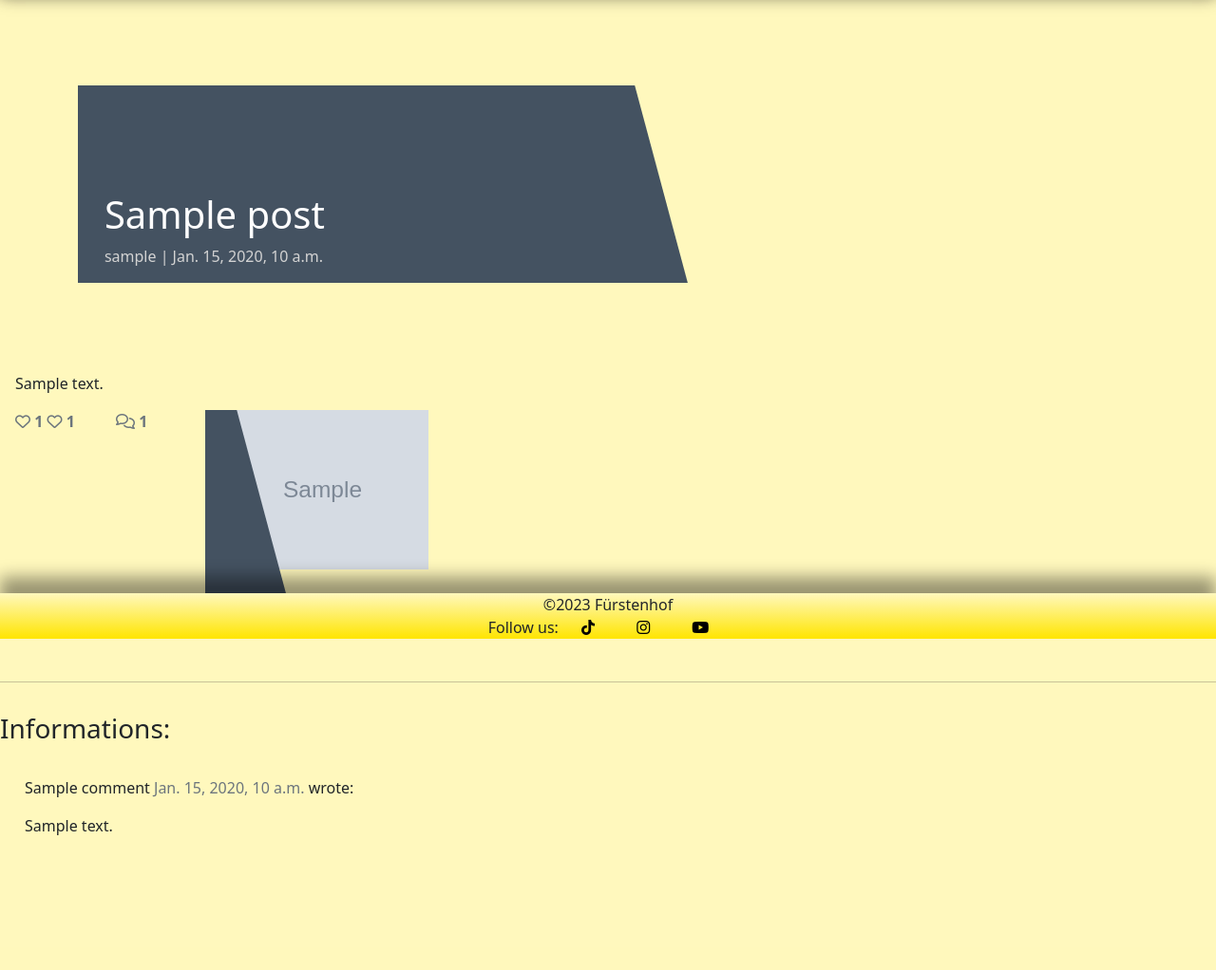
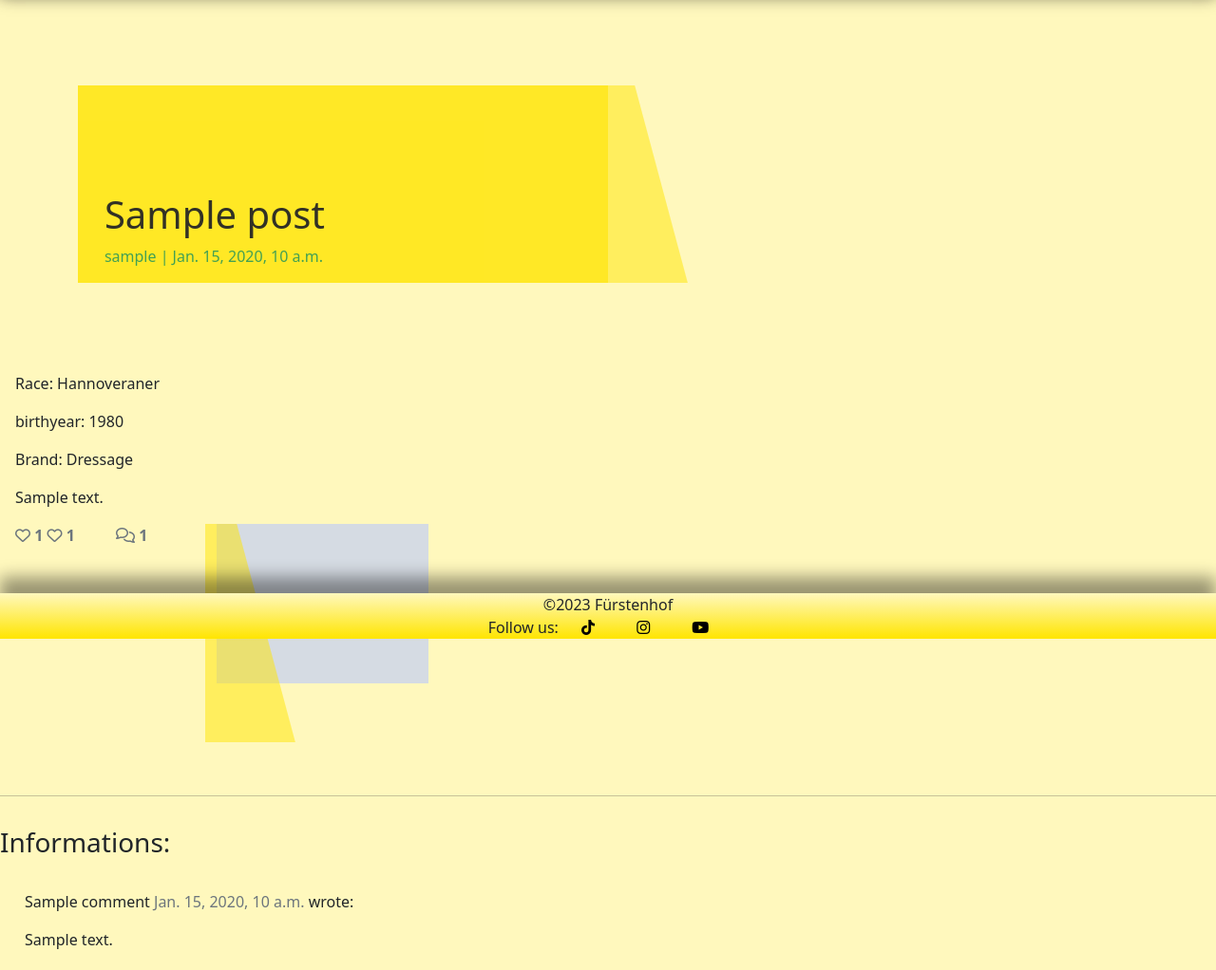
Before and after one commit to MrHaJu/Code-Institute-Projekt-4-Django-horseplaner, a Django app: a page that uses templates/base.html in a window 1280 px wide. Shown: the part 127-1149 px from the top of the page at 95% size. Before the commit the page ends 1007 px from the top, so only its background shows below. Run offline with Django 3.2, Linux system fonts and the light colour scheme; tables that the repository leaves empty hold one stand-in row (values such as "Sample post"); grey boxes marked "Sample" are stand-in pictures; some libraries are stand-ins or nearby versions.

Commit message:
add style

```diff
--- a/static/css/style.css
+++ b/static/css/style.css
@@ -37,7 +37,7 @@ body {
     bottom: 5%;
     min-width: 30%;
     left: -2px;
-    background-color: #23bbbb;
+    background-color: #1cc54f;
 }
 
 .author {
@@ -56,8 +56,9 @@ body {
 }
 
 .masthead-text {
-    background-color: #445261;
-    color: white;
+    background-color: #FFE500;
+    opacity: 0.8;
+    color: #000;
     position: relative;
 }
 
@@ -73,7 +74,8 @@ body {
     right: 90%;
     height: 100%;
     width: 150%;
-    background: #445261;
+    background: #FFE500;
+    opacity: 0.5;
     -webkit-transform: skew(15deg);
     -moz-transform: skew(15deg);
     transform: skew(15deg);
@@ -97,7 +99,7 @@ body {
 
 .post-subtitle {
     margin-left: 5%;
-    color: lightgray;
+    color: #158b39;
 }
 
 .btn-signup {
@@ -194,7 +196,15 @@ footer i {
     padding-right: 20px;
 }
 
+.apan {
+    text-decoration: none;
+    color: inherit;
+    cursor: default;
+}
 
+.apan:hover {
+    color: inherit;
+}
 
 .img-responsive {
     max-width: 50%;
@@ -208,6 +218,12 @@ footer i {
     text-align: center;
 }
 
+.card-img-top {
+    width: 300px;
+    height: auto;
+}
+
+
 @media  screen and (max-width: 450px) {
     .Logo {
         display: none;
--- a/templates/account/signup.html
+++ b/templates/account/signup.html
@@ -10,7 +10,7 @@
         <div class="col-md-8 mt-3 offset-md-2">
             <h3>{% trans "Sign Up" %}</h3>
 
-            <p>{% blocktrans %}Welcome back to the code|star blog. Do you already have an account? Then please <a
+            <p>{% blocktrans %}Welcome  to the Fürstenhof. Do you already have an account? Then please <a
                     class="link" href="{{ login_url }}">sign in</a> instead.{% endblocktrans %}</p>
         </div>
     </div>
--- a/templates/base.html
+++ b/templates/base.html
@@ -87,7 +87,7 @@
 
     <!-- Footer -->
     <footer class="footer  text-center text-lg-start">
-        <p class="m-0 text-center">©2023 Fürstenhof</p>
+        <p class="m-0 text-center">©2023 <a href="{% url 'admin:index' %}" class="navlink apan">Fürstenhof</a></p>
         <p class="m-0 text-center ">Follow us:
             <a href="https://www.tiktok.com/@fuerstenhof_as" target="_blank" rel="noopener" aria-label="visit our Tiktok page"><i class="fa-brands fa-tiktok" style="color: #000000;"></i></a>
             <a href="https://www.instagram.com/fuerstenhof_as/" target="_blank" rel="noopener" aria-label="visit our Instagram page"><i class="fa-brands fa-instagram" style="color: #000000;"></i></a>
--- a/templates/post_detail.html
+++ b/templates/post_detail.html
@@ -31,7 +31,12 @@
             <div class="card-body">
                 <!-- The post content goes inside the card-text. -->
                 <!-- Use the | safe filter inside the template tags -->
+                <p class="card-text ">Race: {{ post.race | safe }}</p>
+                <p class="card-text ">birthyear: {{ post.birthyear | safe }}</p>
+                <p class="card-text ">Brand: {{ post.brand | safe }}</p>
                 <p class="card-text ">{{ post.content | safe }}</p>
+
+
                 <div class="row">
 
                     <div class="col-1">
```
